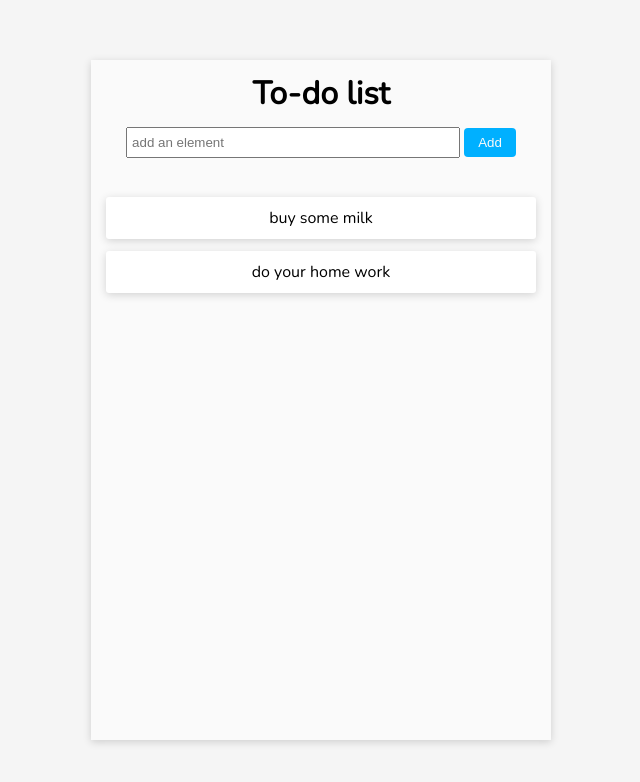
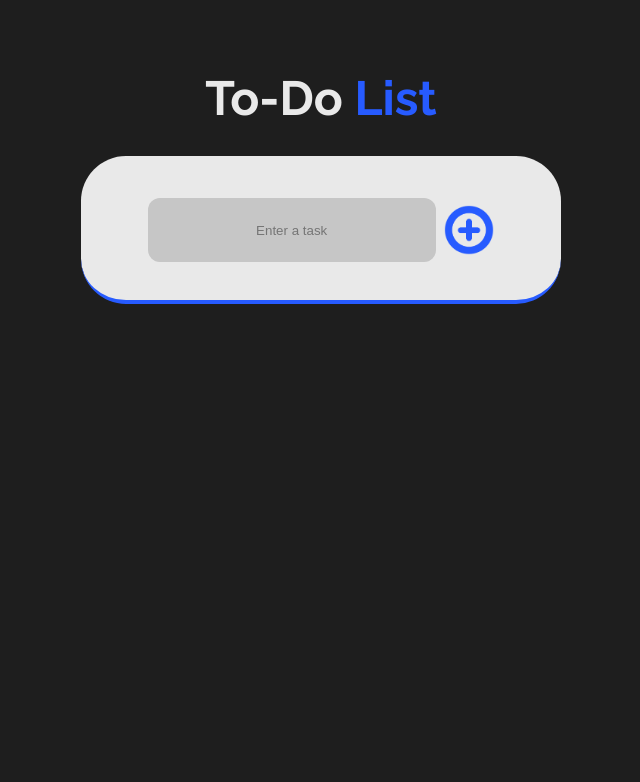
Before and after one commit to mahirdurmaz/todo-list, a plain HTML site: page index.html in a window 1280 px wide. Shown: the whole page, without its empty margins (319-959 px from the left). Drawn offline with nearby package versions, Linux system fonts and the light colour scheme.

Commit message:
Changed design completely

```diff
--- a/app.js
+++ b/app.js
@@ -6,7 +6,7 @@ var el = document.getElementsByTagName("li");
 btn.onclick = function () {
   var txt = input.value;
   if (txt == "") {
-    alert("you must write something");
+    alert("You must enter something");
   } else {
     li = document.createElement("li");
     li.innerHTML = txt;
--- a/index.html
+++ b/index.html
@@ -5,24 +5,25 @@
     <meta charset="UTF-8">
     <meta http-equiv="X-UA-Compatible" content="IE=edge">
     <meta name="viewport" content="width=device-width, initial-scale=1.0">
+    <link rel="preconnect" href="https://fonts.googleapis.com">
+    <link rel="preconnect" href="https://fonts.gstatic.com" crossorigin>
+    <link href="https://fonts.googleapis.com/css2?family=Raleway:wght@700&display=swap" rel="stylesheet">
     <link rel="stylesheet" href="style.css">
     <title>To-Do List</title>
 </head>
 
 <body>
 
+    <h1>To-Do <span>List</span></h1>
     <div class="container">
-        <h1>To-do list</h1>
 
         <div class="add-elements">
-            <input id="add" type="text" placeholder="add an element">
-            <button id="btn">Add</button>
+            <input id="add" type="text" placeholder="Enter a task">
+            <button id="btn"><img src="./img/add-icon.png" alt="plus-icon-round"></button>
         </div>
 
         <div class="element-list">
             <ul id="list">
-                <li>buy some milk</li>
-                <li>do your home work</li>
             </ul>
         </div>
 
--- a/style.css
+++ b/style.css
@@ -1,67 +1,90 @@
-@import url("https://fonts.googleapis.com/css?family=Nunito&display=swap");
 * {
   margin: 0;
   padding: 0;
   outline: 0;
 }
 body {
-  background-color: #f5f5f5;
+  background-color: #1e1e1e;
+  font-family: "Raleway", sans-serif;
+}
+
+h1 {
+  text-align: center;
+  color: #e9e9e9;
+  margin-top: 70px;
+  font-size: 3rem;
+}
+
+span {
+  color: #275bff;
 }
 
 .container {
-  position: absolute;
-  left: 50%;
-  top: 50%;
-  transform: translate(-50%, -50%);
-  background-color: #fafafa;
-  box-shadow: 0 2px 8px rgba(0, 0, 0, 0.16);
-  width: 460px;
-  height: 680px;
+  margin: 0 auto;
   text-align: center;
-  font-family: "Nunito", sans-serif;
+  background-color: #e9e9e9;
+  width: 30rem;
+  height: 9rem;
+  justify-content: center;
+  align-items: center;
+  border-radius: 45px;
+  border-bottom: 0.25rem solid #275bff;
+  margin-top: 15px;
 }
-h1 {
-  margin: 12px 0;
+
+img {
+  width: 50px;
+  position: relative;
 }
+
+button {
+  margin-left: 0.3rem;
+  position: relative;
+  top: 20px;
+  outline: none;
+  border-style: none;
+  background-color: #e9e9e9;
+}
+
+input {
+  height: 4rem;
+  width: 18rem;
+  border-radius: 12px;
+  margin-top: 42px;
+  border-style: none;
+  background-color: #c6c6c6;
+  font-family: "Raleway" sans-serif;
+  text-align: center;
+}
+
 .add-elements {
-  margin: 12px 0;
+  margin: 30px 0;
 }
-input {
-  padding: 6px 4px;
-  width: 70%;
+
+ul {
+  padding: 13px;
 }
-button {
-  padding: 7px 14px;
-  background-color: #00b0ff;
-  border: none;
-  border-radius: 4px;
-  color: #fafafa;
-}
-.element-list {
-  height: 550px;
-  overflow-y: scroll;
-}
-ul {
-  padding: 15px;
-}
+
 li {
+  height: 4rem;
+  width: 29rem;
   list-style: none;
   padding: 10px 5px;
-  background-color: #fff;
-  margin: 12px 0;
+  background-color: #e9e9e9;
+  margin: 30px -10px;
   box-shadow: 0 2px 8px rgba(0, 0, 0, 0.16);
-  border-radius: 3px;
-  transition: 0.4s;
-}
-button:hover {
-  background-color: #1565c0;
+  border-radius: 35px;
+  transition: 0.33s;
+  border-bottom: 0.22rem solid #275bff;
 }
 
 li:hover {
-  background-color: #e0e0e0;
+  background-color: #2c2c2c;
+  color: #fff;
 }
 
 .checked {
   text-decoration: line-through;
-  background-color: #e0e0e0;
+  background-color: #2c2c2c;
+  color: #fff;
 }
```
